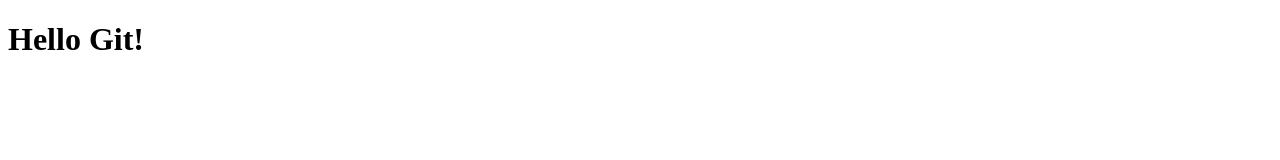
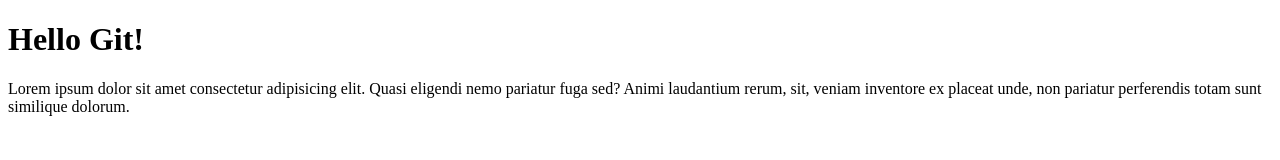
Before and after one commit to maciejgilun/data-scientist, a plain HTML site: page index.html in a window 1280 px wide. Drawn offline with Linux system fonts and the light colour scheme.

Commit message:
added paragraph into index.html

```diff
--- a/index.html
+++ b/index.html
@@ -8,5 +8,6 @@
 </head>
 <body>
     <h1>Hello Git!</h1>
+    <p>Lorem ipsum dolor sit amet consectetur adipisicing elit. Quasi eligendi nemo pariatur fuga sed? Animi laudantium rerum, sit, veniam inventore ex placeat unde, non pariatur perferendis totam sunt similique dolorum.</p>
 </body>
 </html>
```
